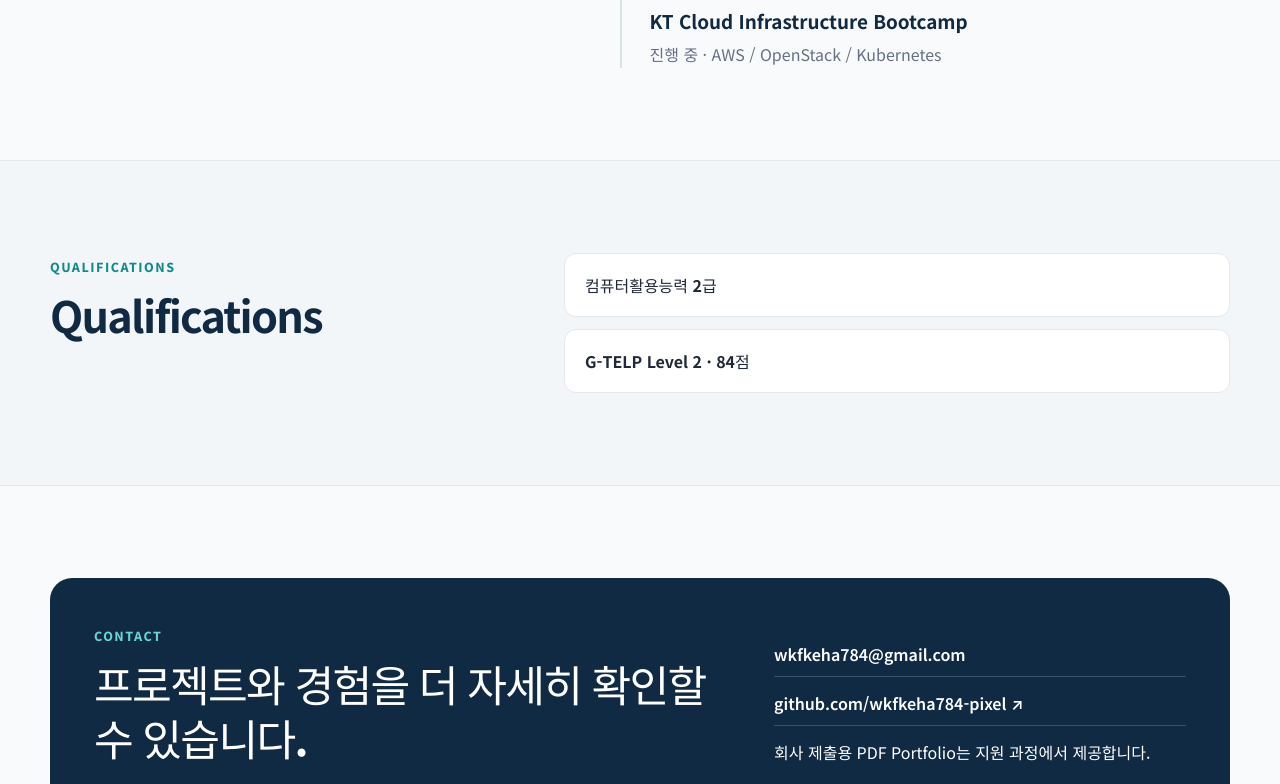
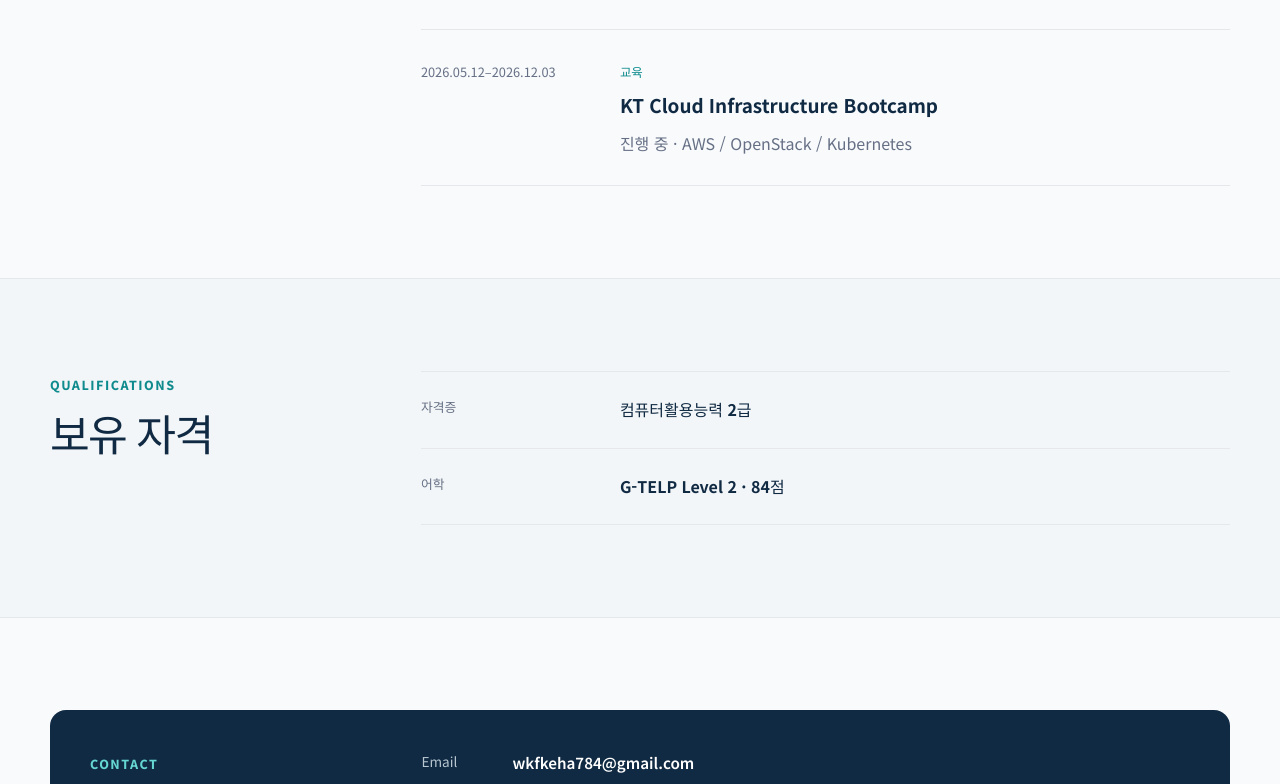
Before and after one commit to wkfkeha784-pixel/cloud-infra-portfolio, a React (Vite) app: page / in a window 1280 px wide. Shown: the part 3240-4024 px from the top of the page. Built offline with nearby package versions, Linux system fonts and the light colour scheme.

Commit message:
feat: group home credentials and finish responsive navigation

```diff
--- a/playwright.config.mjs
+++ b/playwright.config.mjs
@@ -22,6 +22,7 @@ export default defineConfig({
     },
     {
       name: 'mobile',
+      testIgnore: '**/home-responsive.spec.mjs',
       use: {
         ...devices['Pixel 7'],
       },
--- a/src/components/Header.tsx
+++ b/src/components/Header.tsx
@@ -11,23 +11,29 @@ export default function Header() {
   const [open, setOpen] = useState(false)
 
   return (
-    <header className="site-header">
+    <header className="site-header" onKeyDown={(event) => {
+      if (event.key === 'Escape' && open) {
+        setOpen(false)
+        event.currentTarget.querySelector<HTMLButtonElement>('.menu-button')?.focus()
+      }
+    }}>
       <div className="container header-inner">
-        <Link className="brand" to="/" aria-label="박희철 포트폴리오 홈">
+        <Link className="brand" to="/" aria-label="박희철 포트폴리오 홈" onClick={() => setOpen(false)}>
           PH<span>.</span>
         </Link>
 
         <button
           className="menu-button"
           type="button"
-          aria-label="메뉴 열기"
+          aria-label={open ? '메뉴 닫기' : '메뉴 열기'}
+          aria-controls="main-navigation"
           aria-expanded={open}
           onClick={() => setOpen((value) => !value)}
         >
           ☰
         </button>
 
-        <nav className={`nav ${open ? 'is-open' : ''}`} aria-label="주요 메뉴">
+        <nav id="main-navigation" className={`nav ${open ? 'is-open' : ''}`} aria-label="주요 메뉴">
           <NavLink to="/" onClick={() => setOpen(false)}>
             Home
           </NavLink>
@@ -44,7 +50,7 @@ export default function Header() {
           >
             GitHub
           </a>
-          <a className="button button-small" href="mailto:wkfkeha784@gmail.com">
+          <a className="button button-small" href="mailto:wkfkeha784@gmail.com" onClick={() => setOpen(false)}>
             Email
           </a>
         </nav>
--- a/src/pages/Home.tsx
+++ b/src/pages/Home.tsx
@@ -94,55 +94,64 @@ export default function Home() {
         </div>
       </section>
 
-      <section className="section" id="experience">
-        <div className="container split-section">
+      <section className="section" id="experience" aria-labelledby="experience-title">
+        <div className="container home-info-grid">
           <div>
             <span className="eyebrow">EXPERIENCE & EDUCATION</span>
-            <h2>운영 책임 경험을 기술 프로젝트 역량으로 확장했습니다</h2>
+            <h2 id="experience-title">경력과 학력</h2>
           </div>
           <div className="timeline">
             <article>
               <span>2016.02–2020.03</span>
+              <div className="timeline-content">
+                <span className="timeline-category">학력</span>
                 <h3>육군사관학교 전자공학과 졸업</h3>
+              </div>
             </article>
             <article>
               <span>2020.03–2025.09</span>
+              <div className="timeline-content">
+                <span className="timeline-category">군 경력</span>
                 <h3>대한민국 육군 · 정보통신 병과 장교</h3>
                 <p>예비역 중위</p>
                 <p>조직·인원 운영 · 절차 기반 임무 수행 · 현장 이슈 대응 · 보고·문서화</p>
+              </div>
             </article>
             <article>
               <span>2026.05.12–2026.12.03</span>
+              <div className="timeline-content">
+                <span className="timeline-category">교육</span>
                 <h3>KT Cloud Infrastructure Bootcamp</h3>
                 <p>진행 중 · AWS / OpenStack / Kubernetes</p>
+              </div>
             </article>
           </div>
         </div>
       </section>
 
-      <section className="section section-muted">
-        <div className="container qualification-grid">
+      <section className="section section-muted" aria-labelledby="qualifications-title">
+        <div className="container home-info-grid">
           <div>
             <span className="eyebrow">QUALIFICATIONS</span>
-            <h2>Qualifications</h2>
+            <h2 id="qualifications-title">보유 자격</h2>
           </div>
-          <div className="qualification-list">
-            <div><strong>컴퓨터활용능력 2급</strong></div>
-            <div><strong>G-TELP Level 2 · 84점</strong></div>
-          </div>
+          <ul className="qualification-list">
+            <li><span>자격증</span><strong>컴퓨터활용능력 2급</strong></li>
+            <li><span>어학</span><strong>G-TELP Level 2 · 84점</strong></li>
+          </ul>
         </div>
       </section>
 
-      <section className="section contact-section" id="contact">
+      <section className="section contact-section" id="contact" aria-labelledby="contact-title">
         <div className="container contact-card">
           <div>
             <span className="eyebrow">CONTACT</span>
-            <h2>프로젝트와 경험을 더 자세히 확인할 수 있습니다.</h2>
+            <h2 id="contact-title">연락처</h2>
           </div>
           <div className="contact-links">
-            <a href="mailto:wkfkeha784@gmail.com">wkfkeha784@gmail.com</a>
+            <a href="mailto:wkfkeha784@gmail.com"><span>Email</span><strong>wkfkeha784@gmail.com</strong></a>
             <a href="https://github.com/wkfkeha784-pixel" target="_blank" rel="noreferrer">
-              github.com/wkfkeha784-pixel ↗
+              <span>GitHub</span><strong>github.com/wkfkeha784-pixel ↗</strong>
             </a>
             <span className="contact-note">회사 제출용 PDF Portfolio는 지원 과정에서 제공합니다.</span>
           </div>
--- a/src/styles/global.css
+++ b/src/styles/global.css
@@ -89,6 +89,8 @@ img { max-width: 100%; }
   border: 0;
   background: transparent;
   font-size: 1.45rem;
+  min-width: 44px;
+  min-height: 44px;
   color: var(--navy);
 }
 
@@ -258,8 +260,7 @@ img { max-width: 100%; }
 .section-heading.compact { margin-bottom: 28px; }
 
 .section-heading h2,
-.split-section h2,
-.qualification-grid h2,
+.home-info-grid h2,
 .contact-card h2,
 .detail-two-col h2,
 .contribution-grid h2 {
@@ -425,82 +426,83 @@ img { max-width: 100%; }
   letter-spacing: 0.08em;
 }
 
-.split-section {
+.home-info-grid {
   display: grid;
-  grid-template-columns: 0.9fr 1.1fr;
-  gap: 70px;
+  grid-template-columns: minmax(0, 0.55fr) minmax(0, 1.45fr);
+  gap: 64px;
 }
 
-.timeline {
-  border-left: 2px solid #d8e1e6;
-  padding-left: 28px;
-  display: grid;
-  gap: 34px;
+.home-info-grid h2 {
+  margin-top: 10px;
+  word-break: keep-all;
 }
 
+.timeline { display: grid; border-bottom: 1px solid var(--line); }
+
 .timeline article {
-  position: relative;
+  display: grid;
+  grid-template-columns: 175px minmax(0, 1fr);
+  gap: 24px;
+  padding: 28px 0;
+  border-top: 1px solid var(--line);
 }
 
-.timeline article::before {
-  content: '';
-  position: absolute;
-  left: -35px;
-  top: 4px;
-  width: 12px;
-  height: 12px;
-  background: var(--teal);
-  border: 4px solid #f8fafc;
-  border-radius: 50%;
+.timeline article > span {
+  padding-top: 3px;
+  color: var(--muted);
+  font-size: 0.8rem;
+  line-height: 1.7;
 }
 
-.timeline span {
+.timeline-category {
   color: var(--teal);
-  font-weight: 800;
-  font-size: 0.8rem;
+  font-size: 0.78rem;
+  font-weight: 700;
 }
 
 .timeline h3 {
-  margin: 7px 0;
+  margin: 8px 0 0;
   color: var(--navy);
   font-size: 1.18rem;
+  line-height: 1.6;
+  word-break: keep-all;
+  overflow-wrap: anywhere;
 }
 
 .timeline p {
-  margin: 6px 0 0;
+  margin: 8px 0 0;
   color: var(--muted);
+  line-height: 1.8;
+  word-break: keep-all;
+  overflow-wrap: anywhere;
+}
+
+.qualification-list {
+  margin: 0;
+  padding: 0;
+  list-style: none;
+  border-bottom: 1px solid var(--line);
+}
+
+.qualification-list li {
+  display: grid;
+  grid-template-columns: 175px minmax(0, 1fr);
+  gap: 24px;
+  padding: 24px 0;
+  border-top: 1px solid var(--line);
   line-height: 1.7;
 }
 
-.qualification-grid {
-  display: grid;
-  grid-template-columns: 0.8fr 1.2fr;
-  gap: 70px;
-}
-
-.qualification-list {
-  display: grid;
-  gap: 12px;
-}
-
-.qualification-list > div {
-  min-height: 64px;
-  padding: 18px 20px;
-  display: flex;
-  align-items: center;
-  gap: 12px;
-  border: 1px solid var(--line);
-  border-radius: 12px;
-  background: #fff;
-}
+.qualification-list li > span { color: var(--muted); font-size: 0.8rem; }
+.qualification-list strong { color: var(--navy); word-break: keep-all; }
 
 .contact-card {
-  padding: 44px;
+  padding: 40px;
   display: grid;
-  grid-template-columns: minmax(0, 1.3fr) minmax(0, 0.85fr);
-  gap: 50px;
-  align-items: end;
-  border-radius: 22px;
+  grid-template-columns: minmax(0, 0.55fr) minmax(0, 1.45fr);
+  gap: 40px;
+  align-items: start;
+  border-radius: var(--radius);
   background: var(--navy);
   color: white;
 }
@@ -508,16 +510,21 @@ img { max-width: 100%; }
 .contact-card .eyebrow { color: #65d6d2; }
 .contact-card h2 { color: white; }
 
-.contact-links {
+.contact-links { display: grid; gap: 18px; min-width: 0; }
+
+.contact-links a {
   display: grid;
-  gap: 14px;
+  grid-template-columns: 75px minmax(0, 1fr);
+  gap: 16px;
+  padding-bottom: 18px;
+  border-bottom: 1px solid rgba(255,255,255,0.18);
+  line-height: 1.7;
 }
 
-.contact-links a {
-  padding-bottom: 10px;
-  border-bottom: 1px solid rgba(255,255,255,0.18);
-  font-weight: 600;
-}
+.contact-links a > span { color: #b7c6d0; font-size: 0.85rem; }
+.contact-links strong { font-size: 0.95rem; font-weight: 600; overflow-wrap: anywhere; }
+.contact-links a:focus-visible { outline-color: #65d6d2; }
+.contact-note { color: #b7c6d0; font-size: 0.82rem; line-height: 1.8; }
 
 .site-footer {
   padding: 34px 0;
@@ -975,8 +982,7 @@ img { max-width: 100%; }
 
 @media (max-width: 960px) {
   .hero-grid,
-  .split-section,
-  .qualification-grid,
+  .home-info-grid,
   .contact-card,
   .detail-two-col {
     grid-template-columns: 1fr;
@@ -1037,7 +1043,10 @@ img { max-width: 100%; }
   .project-card-compact { padding: 28px 0; }
 
 
-  .contact-card { padding: 30px 24px; }
+  .contact-card { padding: 30px 24px; gap: 28px; }
+  .contact-links a { grid-template-columns: 1fr; gap: 5px; }
+  .timeline article { grid-template-columns: 1fr; gap: 10px; }
+  .qualification-list li { grid-template-columns: 75px minmax(0, 1fr); gap: 16px; }
 
   .footer-inner,
   .next-project-inner {
@@ -1054,8 +1063,7 @@ img { max-width: 100%; }
   .back-link { margin-bottom: 30px; }
 
   .detail-two-col,
-  .split-section,
-  .qualification-grid {
+  .home-info-grid {
     gap: 34px;
   }
 }
```
Also changed, not shown: 1 other file (tests, documents, lock files or other folders). Lines whose indentation alone changed are shown as unchanged.
